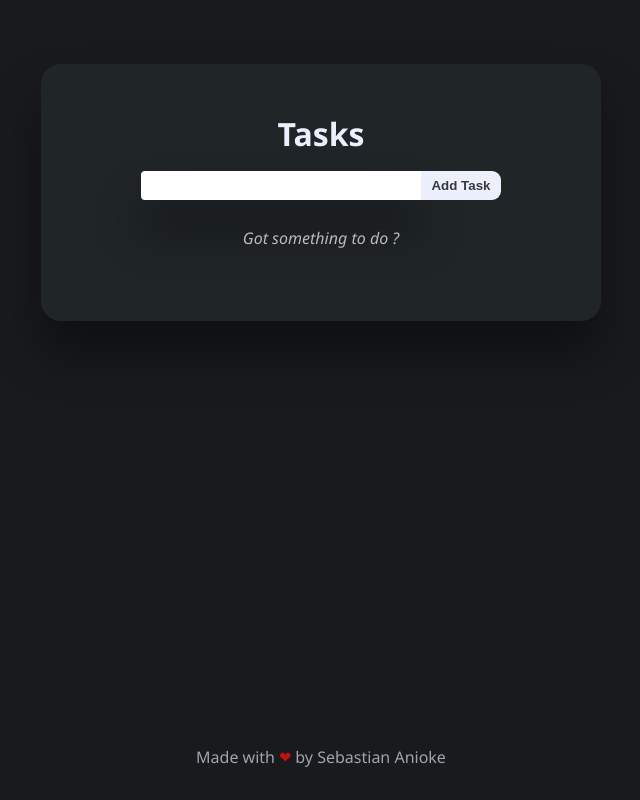
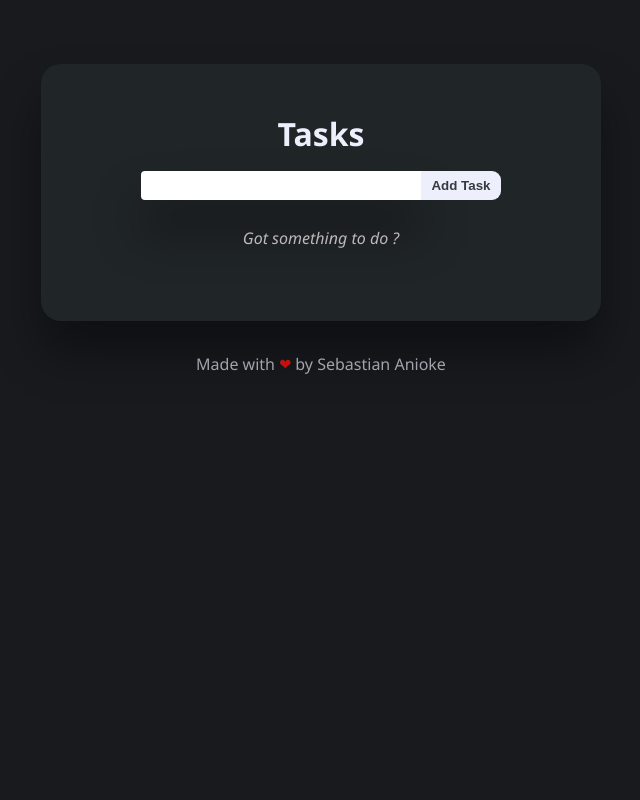
Before and after one commit to Chucks1093/item-keeper, a plain HTML site: page index.html in a window 1280 px wide. Shown: the whole page, without its empty margins (319-959 px from the left). Drawn offline with Linux system fonts and the light colour scheme.

Commit message:
corrections

```diff
--- a/index.html
+++ b/index.html
@@ -10,6 +10,7 @@
 
 </head>
 <body>
+    <div class="body">
         <div class="grocery-card">
             <h1>Tasks </h1>
             <form>
@@ -26,6 +27,7 @@
             <p class="info">Got something to do ?</p>
             <button class="clear-btn">Clear All</button>
         </div>
+    </div>
     <p class="comment">Made with <span>❤</span> by Sebastian Anioke</p>
     <script src="./script.js"></script>
 </body>
--- a/style.css
+++ b/style.css
@@ -7,10 +7,13 @@
 body{
     height: 100vh;
     background-color: #181a1e;
+    font-family: 'Segoe UI', Tahoma, Geneva, Verdana, sans-serif;
+}
+
+.body{
     display: flex;
     justify-content: center;
     align-items: flex-start;
-    font-family: 'Segoe UI', Tahoma, Geneva, Verdana, sans-serif;
 }
 
 .grocery-card{
@@ -142,8 +145,8 @@ body{
 }
 
 .comment{
-    position: absolute;
-    bottom: 4%;
+    text-align: center;
+    margin-top: 2rem;
     color: #a2a3ac;
 }
 
```
Lines whose indentation alone changed are shown as unchanged.
